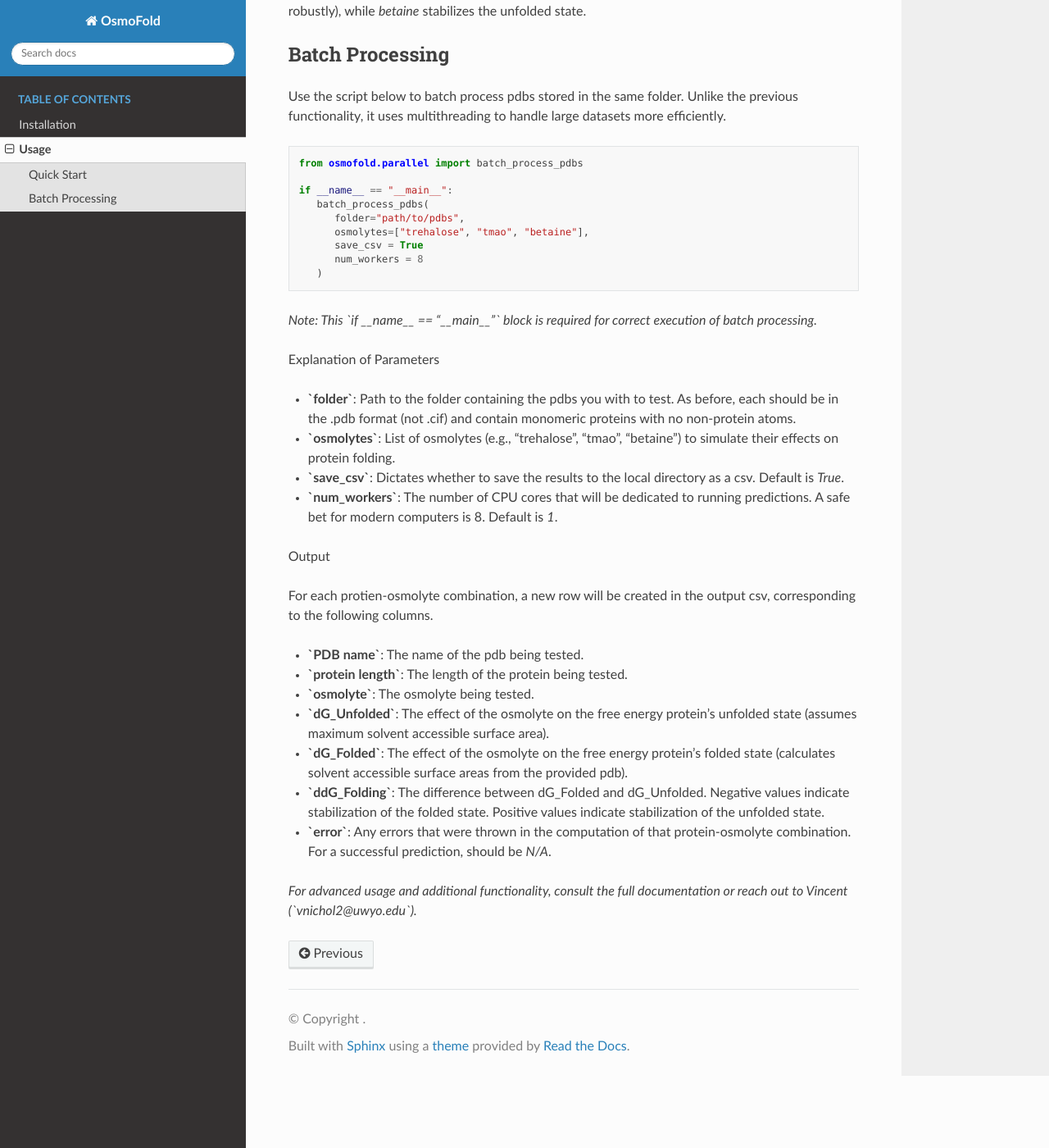
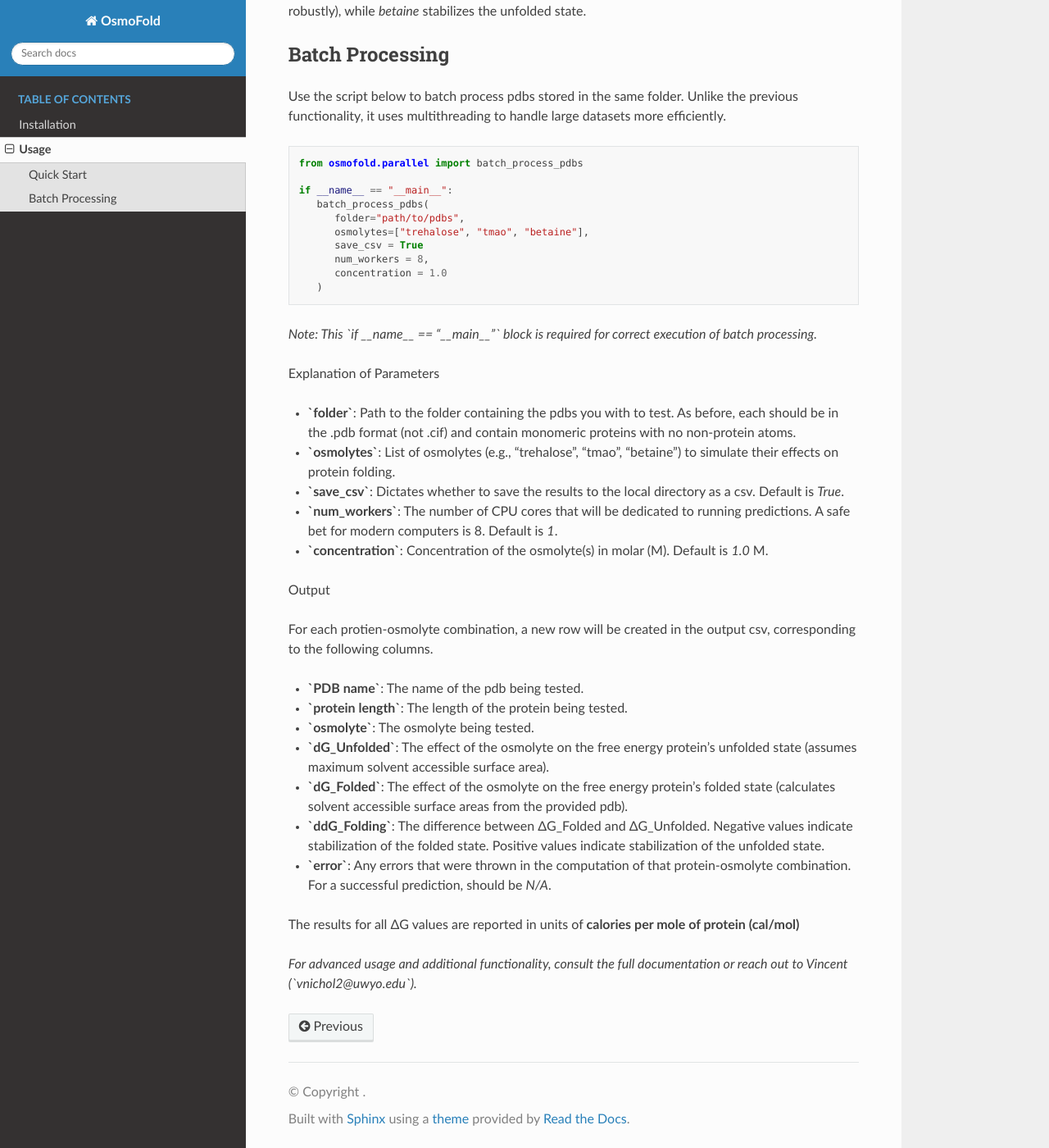
Before and after one commit to vnchlsn/OsmoFold, a Sphinx documentation site: the page built from docs/usage.rst, in a window 1280 px wide and 1400 px high, scrolled down 1171 px. Shown: the whole window at 82% size. Built offline with Sphinx 7.4.7 and the Read the Docs theme 3.1.0, drawn with Linux system fonts in a browser that asks for light colours.

Commit message:
Added concentration scaling to parallel.py

```diff
--- a/docs/usage.rst
+++ b/docs/usage.rst
@@ -61,7 +61,8 @@ Use the script below to batch process pdbs stored in the same folder. Unlike the
          folder="path/to/pdbs",
          osmolytes=["trehalose", "tmao", "betaine"],
          save_csv = True
-         num_workers = 8
+         num_workers = 8,
+         concentration = 1.0
       )
 
 *Note: This `if __name__ == "__main__"` block is required for correct execution of batch processing.*
@@ -72,6 +73,7 @@ Explanation of Parameters
 - **`osmolytes`**: List of osmolytes (e.g., "trehalose", "tmao", "betaine") to simulate their effects on protein folding.
 - **`save_csv`**: Dictates whether to save the results to the local directory as a csv. Default is `True`.
 - **`num_workers`**: The number of CPU cores that will be dedicated to running predictions. A safe bet for modern computers is 8. Default is `1`.
+- **`concentration`**: Concentration of the osmolyte(s) in molar (M). Default is `1.0` M.
 
 Output
 
@@ -82,7 +84,9 @@ For each protien-osmolyte combination, a new row will be created in the output c
 - **`osmolyte`**: The osmolyte being tested.
 - **`dG_Unfolded`**: The effect of the osmolyte on the free energy protein's unfolded state (assumes maximum solvent accessible surface area).
 - **`dG_Folded`**: The effect of the osmolyte on the free energy protein's folded state (calculates solvent accessible surface areas from the provided pdb).
-- **`ddG_Folding`**: The difference between dG_Folded and dG_Unfolded. Negative values indicate stabilization of the folded state. Positive values indicate stabilization of the unfolded state.
+- **`ddG_Folding`**: The difference between ΔG_Folded and ΔG_Unfolded. Negative values indicate stabilization of the folded state. Positive values indicate stabilization of the unfolded state.
 - **`error`**: Any errors that were thrown in the computation of that protein-osmolyte combination. For a successful prediction, should be `N/A`.
 
+The results for all ΔG values are reported in units of **calories per mole of protein (cal/mol)**
+
 *For advanced usage and additional functionality, consult the full documentation or reach out to Vincent (`vnichol2@uwyo.edu`).*
```
Also changed, not shown: 2 other files.
